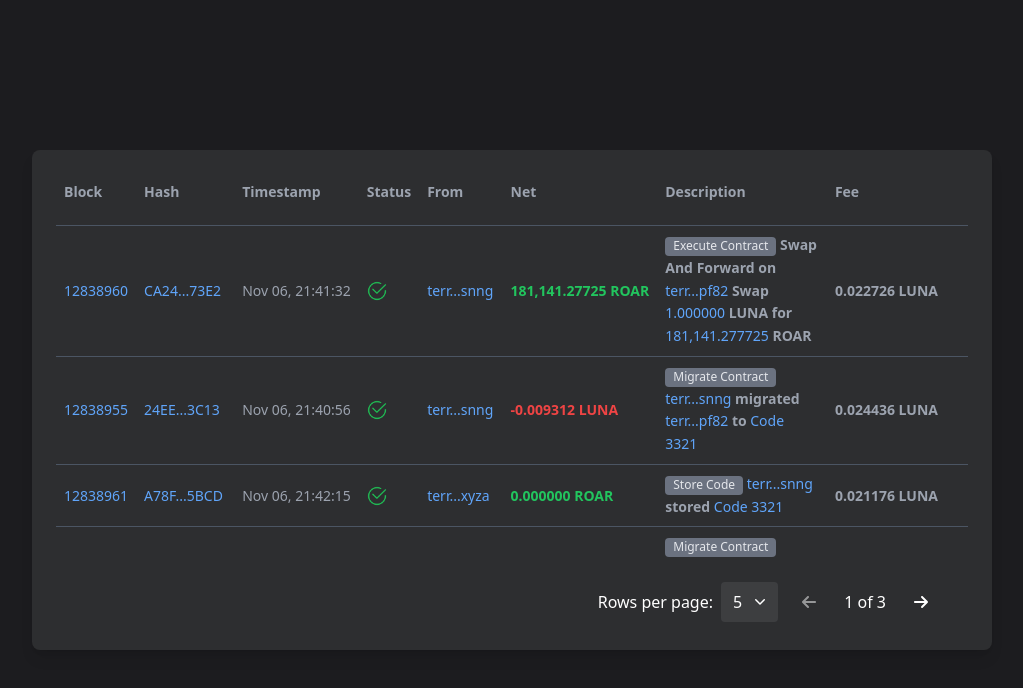
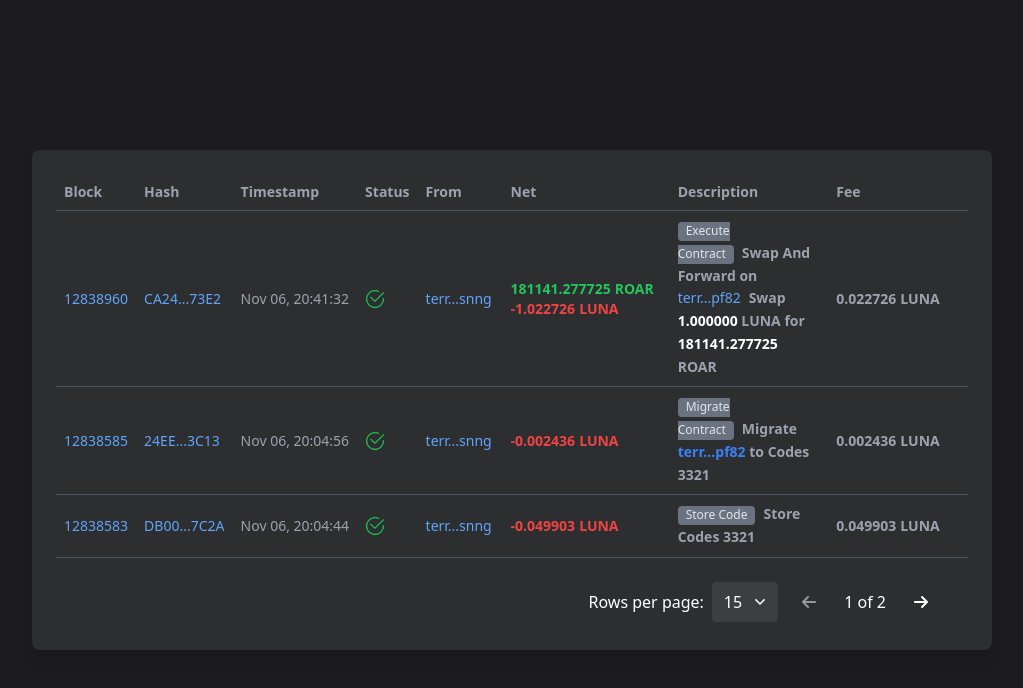
Before and after one commit to Sushant041/andromeda-component, a Next.js app: page / in a window 1280 px wide. Shown: the top 688 px of the page, without its empty margins (128-1151 px from the left). Built offline with nearby package versions, Linux system fonts and the light colour scheme.

Commit message:
Update page.tsx

```diff
--- a/app/page.tsx
+++ b/app/page.tsx
@@ -1,11 +1,8 @@
 "use client";
 import React, { useState } from "react";
-import transactionData from "../constants/data";
+import transactionData from "@/constants/json";
 import { FontAwesomeIcon } from "@fortawesome/react-fontawesome";
-import {
-  faArrowLeft,
-  faArrowRight,
-} from "@fortawesome/free-solid-svg-icons";
+import { faArrowLeft, faArrowRight } from "@fortawesome/free-solid-svg-icons";
 import {
   DropdownMenu,
   DropdownMenuContent,
@@ -15,8 +12,8 @@ import {
 
 export default function Home() {
   const [currentPage, setCurrentPage] = useState(1);
-  const [rowsPerPage, setRowsPerPage] = useState(5);
-  const rowsOptions = [5, 10, 25, 50];
+  const [rowsPerPage, setRowsPerPage] = useState(15);
+  const rowsOptions = [15, 25, 50];
 
   const totalPages = Math.ceil(transactionData.length / rowsPerPage);
 
@@ -31,6 +28,14 @@ export default function Home() {
     }
   };
 
+  const tokenMap = new Map([
+    ["uluna", "LUNA"],
+    [
+      "terra1lxx40s29qvkrcj8fsa3yzyehy7w50umdvvnls2r830rys6lu2zns63eelv",
+      "ROAR",
+    ],
+  ]);
+
   const handlePreviousPage = () => {
     if (currentPage > 1) {
       setCurrentPage(currentPage - 1);
@@ -39,7 +44,7 @@ export default function Home() {
 
   function shortenHash(hashStr: string, length = 4) {
     // If the hash is too short to shorten, return it as is
-    if (hashStr.length <= length * 2) {
+    if (hashStr?.length <= length * 2) {
       return hashStr;
     }
 
@@ -78,9 +83,76 @@ export default function Home() {
     return `${month} ${day}, ${hours}:${minutes}:${seconds}`;
   }
 
-  const handleRowsPerPageChange = (event) => {
-    setRowsPerPage(parseInt(event.target.value, 10));
-    setCurrentPage(1); // Reset to the first page when rows per page changes
+  function formatUnits(input: string) {
+    // Regular expression to match numbers followed by alphanumeric units
+    const longUnit =
+      "terra1lxx40s29qvkrcj8fsa3yzyehy7w50umdvvnls2r830rys6lu2zns63eelv";
+
+    // Split the string into parts based on space
+    let parts = input.split(" ");
+
+    // Process each part
+    let result = parts.map((part) => {
+      if (part.startsWith("[") && part.endsWith("]")) {
+        // Remove the brackets and split by "/"
+        let innerContent = part.slice(1, -1); // Remove the surrounding brackets
+        let [firstPart, secondPart] = innerContent.split("/");
+
+        // Capitalize the first part
+        firstPart = firstPart.charAt(0).toUpperCase() + firstPart.slice(1);
+
+        return `${firstPart} ${secondPart}`;
+      }
+      // Check for "uluna" and process
+      if (part.includes("uluna")) {
+        let number = parseFloat(part.replace("uluna", "")); // Remove "uluna" and get the number
+        let formattedNumber = (number / 1e6).toFixed(6); // Divide by 1e6 and format it
+        return `${formattedNumber} LUNA`;
+      }
+
+      // Check for the long "terra1..." string and process
+      if (part.includes(longUnit)) {
+        let number = parseFloat(part.replace(longUnit, "")); // Remove the long "terra1..." and get the number
+        let formattedNumber = (number / 1e6).toFixed(6); // Divide by 1e6 and format it
+        return `${formattedNumber} ROAR`;
+      }
+
+      // Check if the part is alphanumeric but does not start with a number
+      if (/[a-zA-Z]/.test(part) && /\d/.test(part)) {
+        return shortenHash(part); // Shorten if it contains both letters and numbers
+      }
+
+      // Return the part as is if it doesn't match any condition
+      return part;
+    });
+
+    // Join the parts back into a string and return the result
+    return result.join(" ");
+  }
+
+  function extractMsgWords(input: string) {
+    // Extract the part after ".Msg" and remove "Msg" from it
+    const msgPart = input.split(".").slice(-1)[0].replace(/^Msg/, "");
+
+    // Split the words based on capital letters following lowercase letters
+    const words = msgPart.split(/(?=[A-Z])/);
+
+    // Join the words with a space to form the final string
+    return words.join(" ");
+  }
+  const getTextColor = (text) => {
+    // Check if the text contains '...' (shortened word)
+    if (text.includes("...")) {
+      return "text-blue-500"; // Blue for shortened words
+    }
+
+    // Check if the text is a number
+    if (!isNaN(text) && text.includes(".")) {
+      return "text-white"; // White for floating-point numbers
+    }
+
+    // Default text color (could be black or any other color)
+    return "text-gray-400";
   };
 
   return (
@@ -106,49 +178,84 @@ export default function Home() {
                 <th className="p-2 text-left">Fee</th>
               </tr>
             </thead>
-            <div className="h-[15px]"></div>
+            {/* <div className="h-[15px]"></div> */}
             <tbody>
               {currentRows.map((transaction, index) => (
                 <tr
                   key={index}
                   className={`border-t h-[55px] whitespace-nowrap border-gray-600 text-blue-400`}
                 >
-                  <td className=" p-2 ">{transaction.block}</td>
-                  <td className="p-2 ">{transaction.hash}</td>
+                  <td className=" p-2 ">{transaction.height}</td>
+                  <td className="p-2 ">{shortenHash(transaction.txhash)}</td>
                   <td className=" p-2  text-gray-400">
-                    {transaction.timestamp}
+                    {formatDate(transaction.timestamp)}
                   </td>
                   <td className=" p-2">
+                    {transaction.errorMessage === null ? (
                       <img
-                      src="/success.png"
+                        src={`/success.png`}
                         alt=""
-                      className="w-[20px] h-[20px]"
+                        className={"w-[20px] h-[20px]"}
                       />
+                    ) : (
+                      <svg
+                        xmlns="http://www.w3.org/2000/svg"
+                        width="22"
+                        height="22"
+                        viewBox="0 0 24 24"
+                        fill="none"
+                        stroke="red"
+                        stroke-width="2"
+                        stroke-linecap="round"
+                        stroke-linejoin="round"
+                      >
+                        <circle cx="12" cy="12" r="10"></circle>
+                        <line x1="15" y1="9" x2="9" y2="15"></line>
+                        <line x1="9" y1="9" x2="15" y2="15"></line>
+                      </svg>
+                    )}
                   </td>
-                  <td className=" p-2 ">{transaction.from}</td>
-                  <td
-                    className={` p-2 font-semibold ${
-                      transaction.net[0] === "-"
-                        ? "text-red-500"
-                        : "text-green-500"
-                    }`}
-                  >
-                    {transaction.net}
+                  <td className=" p-2 ">
+                    {shortenHash(
+                      transaction?.messages[0]?.events[0].attributes[1].value
+                    )}
+                  </td>
+                  <td className={` p-2 font-semibold `}>
+                    {transaction.errorMessage === null ? (
+                      <p>
+                        {transaction.amounts.in.length > 0 && (
+                          <p className="text-green-500 flex gap-1 mr-2">
+                            {Number(transaction.amounts.in[0].amount) / 1e6}
+                            <span>
+                              {tokenMap.get(transaction.amounts.in[0].denom)}
+                            </span>
+                          </p>
+                        )}
+                        {transaction.amounts.out.length > 0 && (
+                          <p className="text-red-500 flex gap-1">
+                            -{Number(transaction.amounts.out[0].amount) / 1e6}
+                            <span>
+                              {tokenMap.get(transaction.amounts.out[0].denom)}
+                            </span>
+                          </p>
+                        )}
+                      </p>
+                    ) : (
+                      <span></span>
+                    )}
                   </td>
                   <td className="whitespace-normal leading-relaxed p-2">
-                    <span className="bg-gray-500 px-[8px] pb-[2px] text-gray-200 text-xs rounded-sm">
-                      {transaction.description.split(" ").slice(0, 2).join(" ")}
-                    </span>{" "}
-                    {transaction.description
-                      .split(" ")
-                      .slice(2)
+                    {transaction.errorMessage === null ? (
+                      <p>
+                        <span className="bg-gray-500 px-[8px] pb-[2px] mr-2 text-gray-200 text-xs rounded-sm">
+                          {extractMsgWords(transaction.messages[0].msg.type)}
+                        </span>
+                        {transaction.messages[0].title && (
+                          <span className="mr-2">
+                            {transaction?.messages[0]?.title
+                              ?.split(" ")
                               .map((word, index) => {
-                        // Check if the word contains digits, "Code", or "..."
-                        const isAlphanumericOrSpecial =
-                          /\d/.test(word) ||
-                          word.includes("Code") ||
-                          word.includes("...");
-
+                                const isAlphanumericOrSpecial = /\d/.test(word);
                                 return (
                                   <span
                                     key={index}
@@ -158,7 +265,9 @@ export default function Home() {
                                         : "text-gray-400 font-semibold"
                                     }
                                   >
-                            {word}
+                                    {isAlphanumericOrSpecial
+                                      ? shortenHash(word)
+                                      : word}
                                   </span>
                                 );
                               })
@@ -167,9 +276,46 @@ export default function Home() {
                                   acc === null ? [elem] : [...acc, " ", elem],
                                 null
                               )}
+                          </span>
+                        )}
+                        <span className="text-gray-400 font-semibold">
+                          {transaction.messages[0].actions.map(
+                            (action, index) => {
+                              return (
+                                <span key={index}>
+                                  {formatUnits(action.canonicalMsgs[0])
+                                    .split(" ")
+                                    .map((part, index) => (
+                                      <span
+                                        key={index}
+                                        className={getTextColor(part)}
+                                      >
+                                        {part}{" "}
+                                      </span>
+                                    ))}
+                                </span>
+                              );
+                            }
+                          )}
+                        </span>
+                      </p>
+                    ) : (
+                      <span className="text-red-500">
+                        {transaction.errorMessage}
+                      </span>
+                    )}
                   </td>
-                  <td className=" p-2 pr-[30px] text-gray-400 font-semibold">
-                    {transaction.fee}
+                  <td className="p-2 pr-[30px] text-gray-400 font-semibold">
+                    <span className="mr-1">
+                      {Number(
+                        transaction.tx.value.authInfo.fee.amount[0].amount
+                      ) / 1e6}
+                    </span>
+                    <span>
+                      {tokenMap.get(
+                        transaction.tx.value.authInfo.fee.amount[0].denom
+                      )}
+                    </span>
                   </td>
                 </tr>
               ))}
@@ -182,10 +328,6 @@ export default function Home() {
             {/* Rows Per Page Selector */}
             <div className="flex items-center gap-2">
               <span>Rows per page:</span>
-              {/* <Dropdown
-                rowsPerPage={rowsPerPage}
-                setRowsPerPage={setRowsPerPage}
-              /> */}
 
               <DropdownMenu>
                 <DropdownMenuTrigger>
@@ -206,7 +348,10 @@ export default function Home() {
                     </svg>
                   </div>
                 </DropdownMenuTrigger>
-                <DropdownMenuContent className="bg-[#343434] text-white border-gray-500">
+                <DropdownMenuContent
+                  key={1}
+                  className="bg-[#343434] text-white border-gray-500"
+                >
                   {rowsOptions.map((option) => (
                     <div>
                       <DropdownMenuItem
@@ -215,6 +360,7 @@ export default function Home() {
                           setCurrentPage(1);
                         }}
                         className="bg-[#343434] hover:bg-[#212226] "
+                        key={option}
                       >
                         {option}
                       </DropdownMenuItem>
```
Lines whose indentation alone changed are shown as unchanged.
